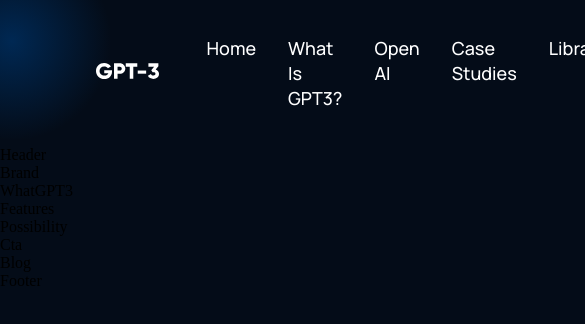
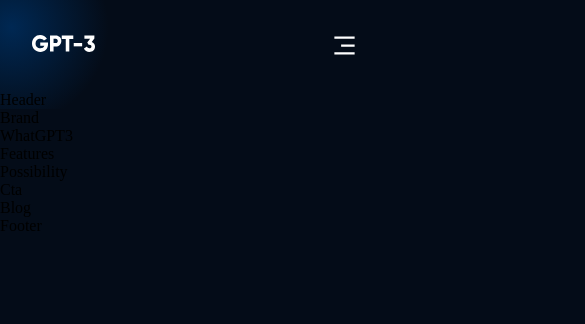
Before and after one commit to Gjorgjioska/NewGPT-3Project, a React (Create React App) app: page / in a window 390 px wide. Shown: the top 324 px of the page, 585 px wide, since content can reach past the window. Built offline with nearby package versions, Linux system fonts and the light colour scheme.

Commit message:
Navigation Bar is done

```diff
--- a/src/components/navbar/Navbar.jsx
+++ b/src/components/navbar/Navbar.jsx
@@ -1,11 +1,11 @@
-import React from "react";
-import { RiMenu3Line, RiCloseLin } from "react-icons/ri";
+import React, { useState } from "react";
+import { RiMenu3Line, RiCloseLine } from "react-icons/ri";
+import logo from "../../assets/logo.svg";
 import "./navbar.css";
-import logo from "../../assets/logo.svg";
-
-//bem => Block element modifier
 
 const Navbar = () => {
+  const [toggleMenu, setToggleMenu] = useState(false);
+
   return (
     <div className="gpt3__navbar">
       <div className="gpt3__navbar-links">
@@ -34,6 +34,46 @@ const Navbar = () => {
         <p>Sign in</p>
         <button type="button">Sign up</button>
       </div>
+      <div className="gpt3__navbar-menu">
+        {toggleMenu ? (
+          <RiCloseLine
+            color="#fff"
+            size={27}
+            onClick={() => setToggleMenu(false)}
+          />
+        ) : (
+          <RiMenu3Line
+            color="#fff"
+            size={27}
+            onClick={() => setToggleMenu(true)}
+          />
+        )}
+        {toggleMenu && (
+          <div className="gpt3__navbar-menu_container scale-up-center">
+            <div className="gpt3__navbar-menu_container-links">
+              <p>
+                <a href="#home">Home</a>
+              </p>
+              <p>
+                <a href="#wgpt3">What is GPT3?</a>
+              </p>
+              <p>
+                <a href="#possibility">Open AI</a>
+              </p>
+              <p>
+                <a href="#features">Case Studies</a>
+              </p>
+              <p>
+                <a href="#blog">Library</a>
+              </p>
+            </div>
+            <div className="gpt3__navbar-menu_container-links-sign">
+              <p>Sign in</p>
+              <button type="button">Sign up</button>
+            </div>
+          </div>
+        )}
+      </div>
     </div>
   );
 };
--- a/src/components/navbar/navbar.css
+++ b/src/components/navbar/navbar.css
@@ -62,3 +62,67 @@
   outline: none;
   cursor: pointer;
 }
+
+.gpt3__navbar-menu {
+  margin-left: 1rem;
+  display: none;
+  position: relative;
+}
+
+.gpt3__navbar-menu svg {
+  cursor: pointer;
+}
+
+.gpt3__navbar-menu_container {
+  display: flex;
+  justify-content: flex-end;
+  align-items: flex-end;
+  flex-direction: column;
+  text-align: end;
+  background: var(--color-footer);
+  padding: 2rem;
+  position: absolute;
+  top: 40px;
+  right: 0;
+  margin-top: 1rem;
+  min-width: 210px;
+  border-radius: 5px;
+  box-shadow: 0 0 5, rgba(0, 0, 0, 0.2);
+}
+
+.gpt3__navbar-menu_container p {
+  margin: 1rem 0;
+}
+
+.gpt3__navbar-menu_container-links-sing {
+  display: none;
+}
+
+@media screen and (max-width: 1050px) {
+  .gpt3__navbar-links_container {
+    display: none;
+  }
+  .gpt3__navbar-menu {
+    display: flex;
+  }
+}
+
+@media screen and (max-width: 700px) {
+  .gpt3__navbar {
+    padding: 2rem 4rem;
+  }
+}
+@media screen and (max-width: 550px) {
+  .gpt3__navbar {
+    padding: 2rem;
+  }
+  .gpt3__navbar-sign {
+    display: none;
+  }
+  .gpt3__navbar-menu_container {
+    top: 20px;
+  }
+  .gpt3__navbar-menu_container-links-sing {
+    display: block;
+  }
+}
```
